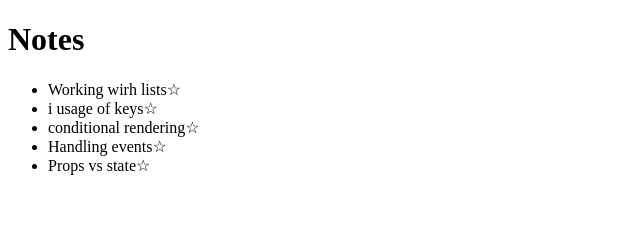
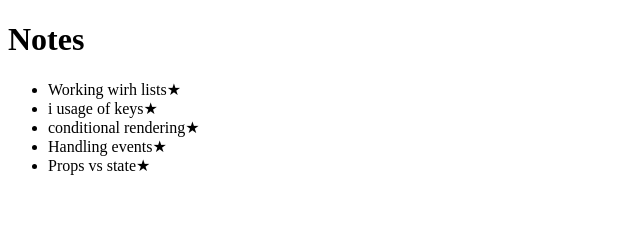
Before and after one commit to karthikeyan13762/react-51, a React (Vite) app: page / in a window 1280 px wide. Shown: the top 225 px of the page, without its empty margins (0-640 px from the left). Built offline with nearby package versions, Linux system fonts and the light colour scheme.

Commit message:
Conditional rendering second way

```diff
--- a/src/components/note.jsx
+++ b/src/components/note.jsx
@@ -1,18 +1,9 @@
 import React from 'react'
 
 function Note({notse}) {
-  if(notse.important){
-
-    return (
-        <li>{notse.content}☆</li>
-        )
-  }else{
-    return (
-        <li>{notse.content}</li>
-        )
-  }
-
-
+  return (
+    <li>{notse.important?notse.content+"★":notse.content}</li>
+  )
 }
 
-export default Note;
+export default Note
```
